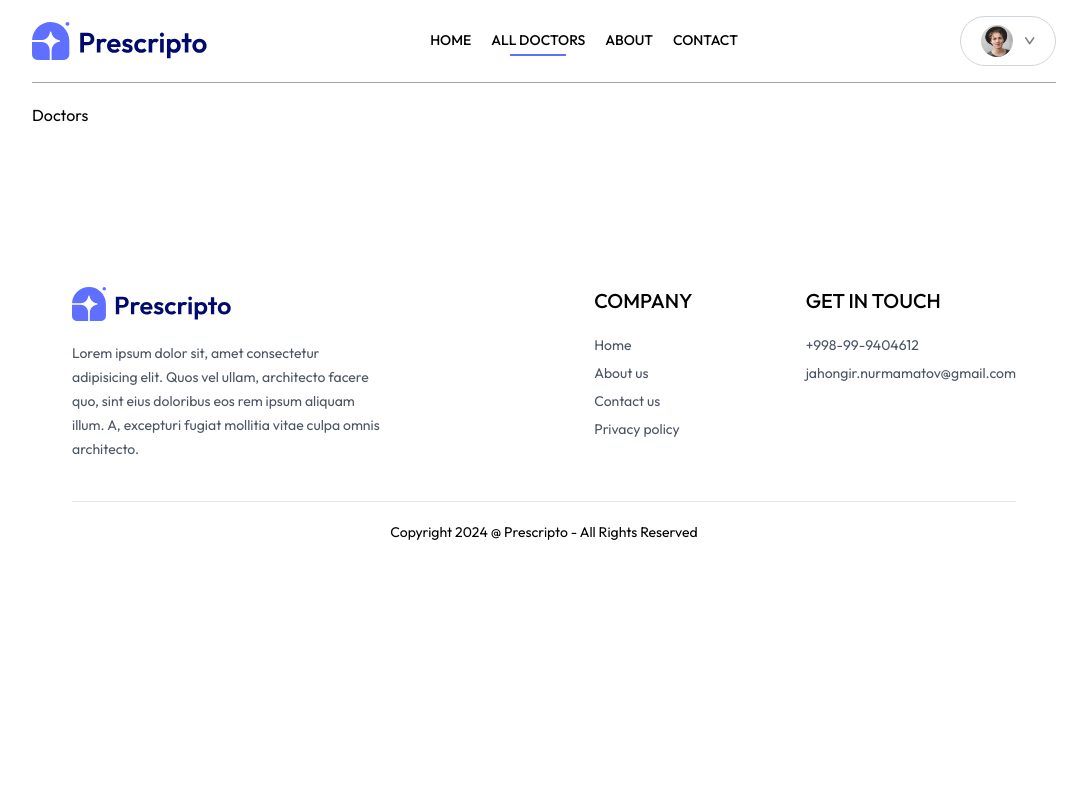
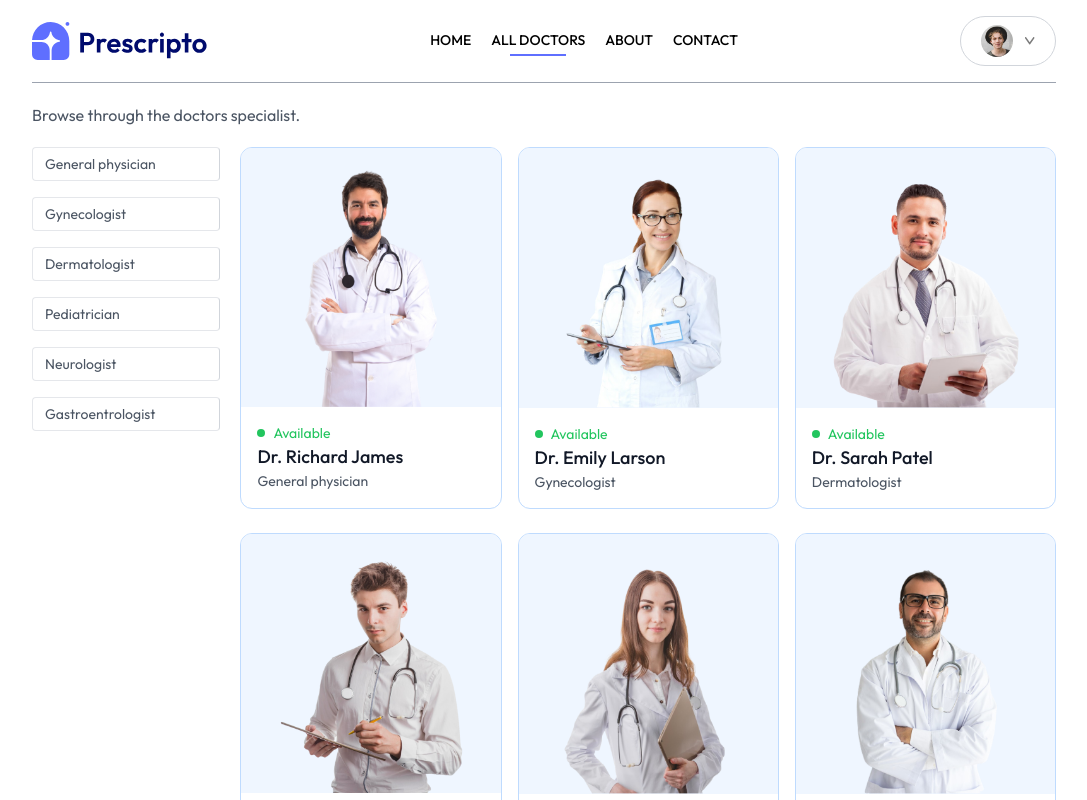
Before and after one commit to jahongirnurmamatov/prescripto, a React (Vite) app in the folder frontend/: page /doctors in a window 1280 px wide. Shown: the top 800 px of the page, without its empty margins (96-1183 px from the left). Built offline with nearby package versions, Linux system fonts and the light colour scheme.

Commit message:
doctors page

```diff
--- a/frontend/src/components/Navbar.jsx
+++ b/frontend/src/components/Navbar.jsx
@@ -9,7 +9,7 @@
 
   return (
     <div className="flex items-center justify-between text-sm py-4 mb-5 border-b border-b-gray-400">
-      <img className="w-44 cursor-pointer" src={assets.logo} alt="" />
+      <img onClick={()=>navigate('/')} className="w-44 cursor-pointer" src={assets.logo} alt="" />
       <ul className="hidden md:flex items-start gap-5 font-medium">
         <NavLink to="/">
           <li className="py-1">HOME</li>
--- a/frontend/src/pages/Doctors.jsx
+++ b/frontend/src/pages/Doctors.jsx
@@ -1,9 +1,59 @@
-import React from 'react'
+import React, { useContext, useEffect, useState } from "react";
+import { useNavigate, useParams } from "react-router-dom";
+import { AppContext } from "../context/AppContext";
 
 const Doctors = () => {
+  const { speciality } = useParams();
+  const { doctors } = useContext(AppContext);
+  const [filterDoc, setFilterDoc] = useState([]);
+  const navigate = useNavigate();
+
+
+  const applyFilter = ()=>{
+    if(speciality){
+      setFilterDoc(doctors.filter(doc=>doc.speciality===speciality))
+    }else{
+      setFilterDoc(doctors)
+    }
+  }
+  useEffect(()=>{
+    applyFilter()
+  },[doctors,speciality]);
+
   return (
-    <div>Doctors</div>
-  )
-}
+    <div>
+      <p className="text-gray-600">Browse through the doctors specialist.</p>
+      <div className="flex flex-col sm:flex-row items-start gap-5 mt-5">
+        <div className="flex flex-col gap-4 text-sm text-gray-600">
+          <p onClick={()=>speciality === 'General physician' ? navigate('/doctors/'):navigate('/doctors/General%20physician')} className={`w-[94vw] sm:w-auto pl-3 pr-5 py-1.5 border border-r-gray-300 rounded transition-all cursor-pointer ${speciality==="General physician"? "bg-indigo-100 text-black": ""}`}>General physician</p>
+          <p onClick={()=>speciality === 'Gynecologist' ? navigate('/doctors/'):navigate('/doctors/Gynecologist')} className={`w-[94vw] sm:w-auto pl-3 pr-16 py-1.5 border border-r-gray-300 rounded transition-all cursor-pointer ${speciality==="Gynecologist"? "bg-indigo-100 text-black": ""}`}>Gynecologist</p>
+          <p onClick={()=>speciality === 'Dermatologist' ? navigate('/doctors/'):navigate('/doctors/Dermatologist')} className={`w-[94vw] sm:w-auto pl-3 pr-16 py-1.5 border border-r-gray-300 rounded transition-all cursor-pointer ${speciality==="Dermatologist"? "bg-indigo-100 text-black": ""}`}>Dermatologist</p>
+          <p onClick={()=>speciality === 'Pediatrician' ? navigate('/doctors/'):navigate('/doctors/Pediatricians')} className={`w-[94vw] sm:w-auto pl-3 pr-16 py-1.5 border border-r-gray-300 rounded transition-all cursor-pointer ${speciality==="Pediatricians"? "bg-indigo-100 text-black": ""}`}>Pediatrician</p>
+          <p onClick={()=>speciality === 'Neurologist' ? navigate('/doctors/'):navigate('/doctors/Neurologist')} className={`w-[94vw] sm:w-auto pl-3 pr-16 py-1.5 border border-r-gray-300 rounded transition-all cursor-pointer ${speciality==="Neurologist"? "bg-indigo-100 text-black": ""}`}>Neurologist</p>
+          <p onClick={()=>speciality === 'Gastroenterologist' ? navigate('/doctors/'):navigate('/doctors/Gastroenterologist')} className={`w-[94vw] sm:w-auto pl-3 pr-16 py-1.5 border border-r-gray-300 rounded transition-all cursor-pointer ${speciality==="Gastroenterologist"? "bg-indigo-100 text-black": ""}`}>Gastroentrologist</p>
+        </div>
+        <div className="w-full grid grid-cols-auto gap-4 gap-y-6">
+          {filterDoc.map((item,index) => (
+            <div
+              onClick={() => navigate(`/appointment/${item._id}`)}
+              key={index}
+              className="border border-blue-200 rounded-xl overflow-hidden cursor-pointer hover:translate-y-[-10px] transition-all duration-500"
+            >
+              <img src={item.image} alt="" className="bg-blue-50 " />
+              <div className="p-4">
+                <div className="flex items-center gap-2 text-sm text-center text-green-500">
+                  <p className="w-2 h-2 bg-green-500 rounded-full"></p>
+                  <p>Available</p>
+                </div>
+                <p className="text-gray-900 text-lg font-medium">{item.name}</p>
+                <p className="text-gray-600 text-sm">{item.speciality}</p>
+              </div>
+            </div>
+          ))}
+        </div>
+      </div>
+    </div>
+  );
+};
 
-export default Doctors
+export default Doctors;
```
